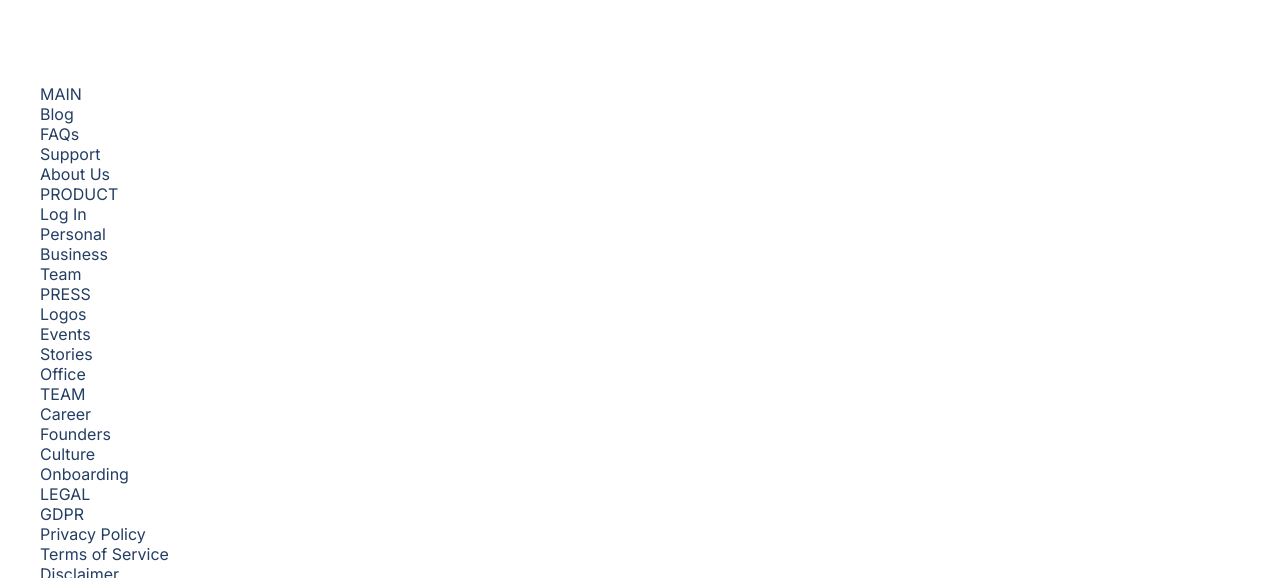
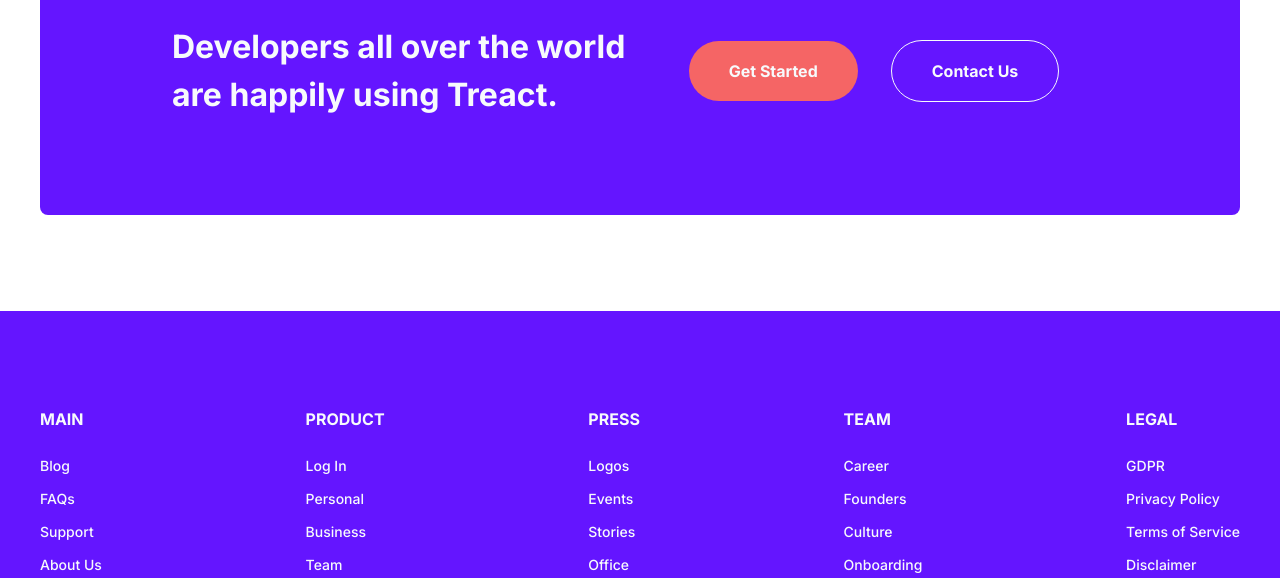
Before and after one commit to Im-Sean-G/module-3-final-project, a plain HTML site: page index.html in a window 1280 px wide. Shown: the part 5621-6199 px from the top of the page. Drawn offline with Linux system fonts and the light colour scheme.

Commit message:
add footer links style

```diff
--- a/index.html
+++ b/index.html
@@ -381,40 +381,41 @@
       <div class="footer__columns">
         <div class="footer__column">
           <div class="footer__column--title">MAIN</div>
-          <div class="footer__column--link">Blog</div>
-          <div class="footer__column--link">FAQs</div>
-          <div class="footer__column--link">Support</div>
-          <div class="footer__column--link">About Us</div>
+          <a class="footer__column--link">Blog</a>
+          <a class="footer__column--link">FAQs</a>
+          <a class="footer__column--link">Support</a>
+          <a class="footer__column--link">About Us</a>
         </div>
         <div class="footer__column">
           <div class="footer__column--title">PRODUCT</div>
-          <div class="footer__column--link">Log In</div>
-          <div class="footer__column--link">Personal</div>
-          <div class="footer__column--link">Business</div>
-          <div class="footer__column--link">Team</div>
+          <a class="footer__column--link">Log In</a>
+          <a class="footer__column--link">Personal</a>
+          <a class="footer__column--link">Business</a>
+          <a class="footer__column--link">Team</a>
         </div>
         <div class="footer__column">
           <div class="footer__column--title">PRESS</div>
-          <div class="footer__column--link">Logos</div>
-          <div class="footer__column--link">Events</div>
-          <div class="footer__column--link">Stories</div>
-          <div class="footer__column--link">Office</div>
+          <a class="footer__column--link">Logos</a>
+          <a class="footer__column--link">Events</a>
+          <a class="footer__column--link">Stories</a>
+          <a class="footer__column--link">Office</a>
         </div>
         <div class="footer__column">
           <div class="footer__column--title">TEAM</div>
-          <div class="footer__column--link">Career</div>
-          <div class="footer__column--link">Founders</div>
-          <div class="footer__column--link">Culture</div>
-          <div class="footer__column--link">Onboarding</div>
+          <a class="footer__column--link">Career</a>
+          <a class="footer__column--link">Founders</a>
+          <a class="footer__column--link">Culture</a>
+          <a class="footer__column--link">Onboarding</a>
         </div>
         <div class="footer__column">
           <div class="footer__column--title">LEGAL</div>
-          <div class="footer__column--link">GDPR</div>
-          <div class="footer__column--link">Privacy Policy</div>
-          <div class="footer__column--link">Terms of Service</div>
-          <div class="footer__column--link">Disclaimer</div>
+          <a class="footer__column--link">GDPR</a>
+          <a class="footer__column--link">Privacy Policy</a>
+          <a class="footer__column--link">Terms of Service</a>
+          <a class="footer__column--link">Disclaimer</a>
         </div>
       </div>
+      <div class="footer__divider"></div>
       <div class="footer__bottom">
         <div class="footer__logo">
           <img class="footer__logo--img" src="assets/logo-light.d9a5d1b5be5ea077b26864fdfc2e96a4.svg" alt="Logo">
--- a/style.css
+++ b/style.css
@@ -10,6 +10,14 @@
 
 body {
   max-width: 100vw;
+}
+
+footer {
+  padding: 96px 32px;
+  background-color: rgb(100, 21, 255);
+  margin-bottom: -32px;
+  overflow: hidden;
+  position: relative;
 }
 
 section {
@@ -186,6 +194,10 @@ nav {
   font-weight: bold;
   transition: all 300ms ease;
   cursor: pointer;
+}
+
+.btn:hover {
+  background-color: rgba(80, 17, 204);
 }
 
 /*
@@ -400,7 +412,6 @@ QUALITY WORK
   z-index: 2;
   margin: 0 56px;
   position: relative;
-
 }
 
 /*
@@ -572,6 +583,7 @@ PRICING
   flex-direction: column;
   padding-left: 2rem;
   padding-right: 2rem;
+  border-radius: 8px;
   margin-right: 2rem;
   padding-top: 0.5rem;
   box-shadow: rgba(0, 0, 0, 0) 0px 0px 0px 0px, rgba(0, 0, 0, 0) 0px 0px 0px 0px, rgba(0, 0, 0, 0.1) 0px 1px 3px 0px, rgba(0, 0, 0, 0.06) 0px 1px 2px 0px;
@@ -712,6 +724,7 @@ TESTIMONIALS
   width:  50%;
   display: flex;
   flex-direction: column;
+  justify-content: space-between;
   padding-left: 64px;
 }
 
@@ -744,7 +757,13 @@ TESTIMONIALS
 
 .testimonial__bottom {
   display: flex;
+  justify-content: space-between;
+}
+
+.testimonial__profile {
+  display: flex;
   flex-direction: space-between;
+  align-items: center;
 }
 
 .testimonial__img {
@@ -752,12 +771,6 @@ TESTIMONIALS
   height: 72px;
   border-radius: 50%;
   margin: 12px;
-}
-
-.testimonial__profile {
-  display: flex;
-  flex-direction: space-between;
-  align-items: center;
 }
 
 .testimonial__name {
@@ -776,6 +789,10 @@ TESTIMONIALS
 .testimonial__buttons {
   display: flex;
   align-items: center;
+}
+
+#features .fa-solid {
+  color: rgb(100, 21, 255);
 }
 
 .divider {
@@ -799,6 +816,162 @@ TESTIMONIALS
 
 /*
 
+START BOX
+
+*/
+
+#start .row {
+  position: relative;
+  overflow: hidden;
+}
+
+.start__container {
+  padding: 96px 0;
+  width: 100%;
+  background-color: rgb(100, 21, 255);
+  border-radius: 8px;
+  display: flex;
+  justify-content: center;
+  align-items: center;
+}
+
+.start__row {
+  width: 100%;
+  margin: 0 auto;
+  max-width: 1000px;
+  padding: 0 32px;
+  display: flex;
+  justify-content: center;
+  align-items: center;
+}
+
+.start__title,
+.start__buttons {
+  width: 50%;
+}
+
+.start__title {
+  color: #f7fafc;
+  font-size: 32px;
+  font-weight: 700;
+  line-height: 1.5;
+  z-index: 2;
+}
+
+.start__buttons {
+  display: flex;
+  justify-content: center;
+  align-items: center;
+}
+
+.start__button {
+  padding: 20px 40px;
+  border-radius: 500px;
+  font-weight: 700;
+  color: #f7fafc;
+  font-size: 16px;
+  margin: 1px;
+  z-index: 2;
+}
+
+.start__button:nth-child(1) {
+  background-color: #f56565;
+  margin-right: 32px;
+  transition: all 300ms ease;
+}
+
+.start__button:nth-child(1):hover {
+background-color: rgba(229, 62, 62);
+}
+
+.start__button:nth-child(2) {
+  border: solid 1px #f7fafc;
+  transition: all 300ms ease;
+}
+
+.start__button:nth-child(2):hover {
+  background-color: #f7fafc;
+  color: rgb(100, 21, 255);
+}
+
+/*
+
+FOOTER
+
+*/
+
+.footer__columns {
+  display: flex;
+  justify-content: space-between;
+  flex-wrap: wrap;
+  margin-top: -48px;
+}
+
+.footer__column {
+  margin-top: 48px;
+  display: flex;
+  flex-direction: column;
+  align-items: flex-start;
+  z-index: 2;
+}
+
+.footer__column--title {
+  font-weight: 700;
+  color: #f7fafc;
+  line-height: 1.5;
+}
+
+.footer__column--link {
+  color: #f7fafc;
+  font-size: 14px;
+  font-weight: 500;
+  margin-top: 12px;
+  line-height: 1.5;
+  position: relative;
+  cursor: pointer;
+}
+
+.footer__column--link:after {
+  content: "";
+  position: absolute;
+  bottom: -6px;
+  background: #fff;
+  left: 0;
+  width: 100%;
+  height: 2px;
+  transition: all 300ms ease;
+  opacity: 0;
+}
+
+.footer__column--link:hover:after {
+  opacity: 1;
+}
+
+.footer__column--link:nth-child(2) {
+  margin-top: 24px;
+}
+
+.footer__divider {
+  width: 100%;
+  height: 2px;
+  margin: 64px 0;
+  background: rgb(116, 44, 255)
+}
+
+.footer__bottom {
+  display: flex;
+  justify-content: space-between;
+  align-items: center;
+}
+
+.footer__logo--img {
+  width: 40px;
+  height: 40px;
+}
+
+
+/*
+
 RESPONSIVENESS
 
 */
```
